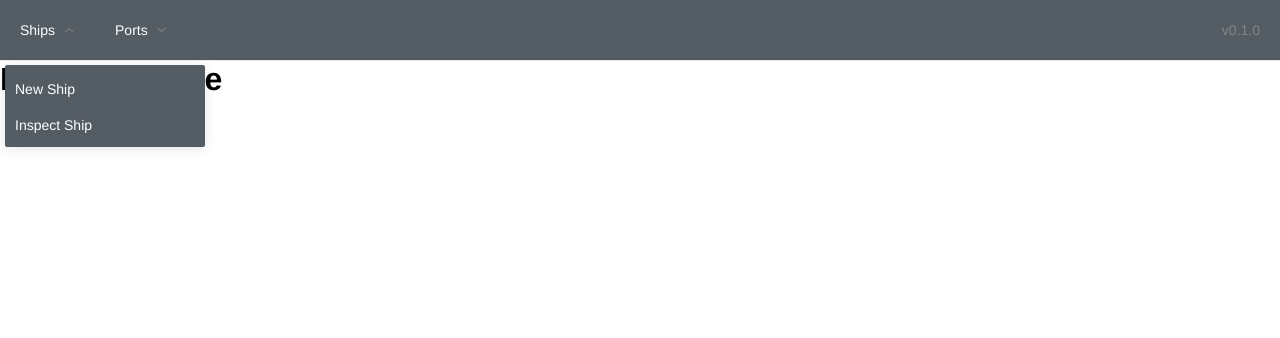
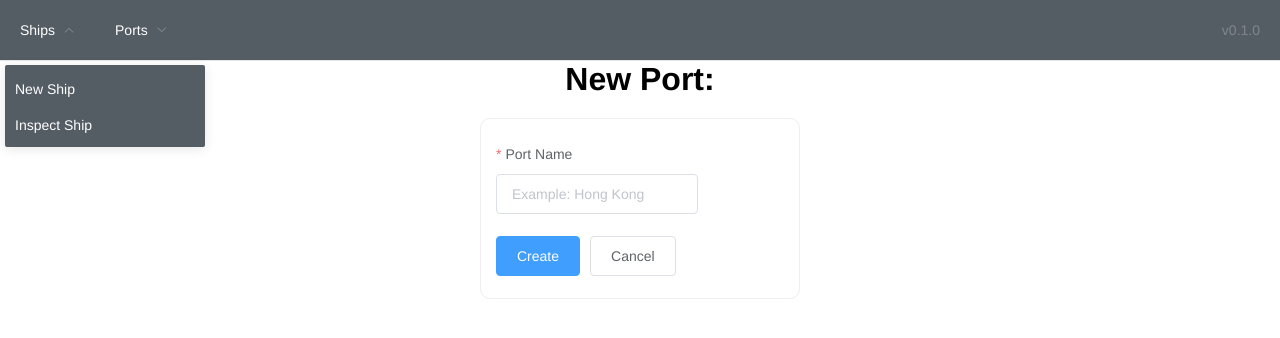
Before and after one commit to khaosdoctor/event-sourcing-demo-app, a Vue app in the folder frontend/: page /ports/new in a window 1280 px wide. Shown: the top 338 px of the page. Built offline with nearby package versions, Linux system fonts and the light colour scheme.

Commit message:
Add creation views

```diff
--- a/frontend/src/views/NewPort.vue
+++ b/frontend/src/views/NewPort.vue
@@ -1,5 +1,71 @@
 <template>
-  <div class="about">
-    <h1>New Port page</h1>
+  <div class="viewport">
+    <h1>New Port:</h1>
+    <el-row type="flex" class="form-row" justify="center">
+      <el-col :span="6">
+        <el-form ref="form" class="form" :model="form" :rules="formValidators" label-position="right" @submit.native.prevent>
+          <el-form-item label="Port Name" prop="name">
+            <el-input class="port-name-input" placeholder="Example: Hong Kong" v-model="form.name" @keyup.enter.native="onSubmit"></el-input>
+          </el-form-item>
+          <el-form-item>
+            <el-button type="primary" @click="onSubmit">Create</el-button>
+            <el-button @click="onCancel">Cancel</el-button>
+          </el-form-item>
+        </el-form>
+      </el-col>
+    </el-row>
   </div>
 </template>
+
+<script>
+export default {
+  data () {
+    return {
+      form: {
+        name: ''
+      },
+      formValidators: {
+        name: [
+          { required: true, message: 'Port name cannot be empty', trigger: 'blur' }
+        ]
+      }
+    }
+  },
+  methods: {
+    onSubmit () {
+      this.$refs.form.validate((isValid, errors) => {
+        if (!isValid) {
+          return Object.entries(errors).forEach(entry => {
+            setTimeout(() => this.$notify.error({ title: 'Error', message: entry.pop().pop().message }), 50)
+          })
+        }
+
+        const params = { name: this.form.name }
+        this.$services.port.create(params).then(() => this.$notify.success({ title: 'Success', message: 'Port created successfully!' }))
+        this.onCancel()
+      })
+    },
+    onCancel () {
+      this.$refs.form.resetFields()
+    }
+  }
+}
+</script>
+
+<style lang="scss" scoped>
+div.viewport {
+  h1 {
+    text-align: center;
+    margin-bottom: 20px;
+  }
+}
+
+.form {
+  border: 1px solid #eee;
+  border-radius: 10px;
+  padding: 15px 15px 0px 15px;
+  .port-name-input {
+    width: 70%;
+  }
+}
+</style>
--- a/frontend/src/views/NewShip.vue
+++ b/frontend/src/views/NewShip.vue
@@ -1,5 +1,84 @@
 <template>
-  <div class="about">
-    <h1>New ship page</h1>
+  <div class="viewport">
+    <h1>New Ship:</h1>
+    <el-row type="flex" class="form-row" justify="center">
+      <el-col :span="6">
+        <el-form ref="form" class="form" :model="form" :rules="formValidators" label-position="right" @submit.native.prevent>
+          <el-form-item label="Ship Name" prop="name">
+            <el-input class="ship-name-input" clearable placeholder="Example: Black Pearl" v-model="form.name" @keyup.enter.native="onSubmit"></el-input>
+          </el-form-item>
+          <el-form-item label="Current port" prop="initialPort">
+            <el-select v-model="form.initialPort" filterable clearable placeholder="Select current port">
+              <el-option v-for="(port, index) in ports" :key="index" :label="port.name" :value="port.id" @keyup.enter.native="onSubmit"></el-option>
+            </el-select>
+          </el-form-item>
+          <el-form-item>
+            <el-button type="primary" @click="onSubmit">Create</el-button>
+            <el-button @click="onCancel">Cancel</el-button>
+          </el-form-item>
+        </el-form>
+      </el-col>
+    </el-row>
   </div>
 </template>
+
+<script>
+export default {
+  data () {
+    return {
+      ports: [],
+      form: {
+        name: '',
+        initialPort: ''
+      },
+      formValidators: {
+        name: [
+          { required: true, message: 'Ship name cannot be empty', trigger: 'blur' }
+        ],
+        initialPort: [
+          { required: true, message: 'Please select at least one port', trigger: 'change' }
+        ]
+      }
+    }
+  },
+  created () {
+    this.$services.port.getAll().then(({ data }) => (this.ports = data))
+  },
+  methods: {
+    onSubmit () {
+      this.$refs.form.validate((isValid, errors) => {
+        if (!isValid) {
+          return Object.entries(errors).forEach(entry => {
+            setTimeout(() => this.$notify.error({ title: 'Error', message: entry.pop().pop().message }), 50)
+          })
+        }
+
+        const params = { name: this.form.name, currentPort: this.form.initialPort }
+        this.$services.ship.create(params).then(() => this.$notify.success({ title: 'Success', message: 'Ship created successfully!' }))
+        this.onCancel()
+      })
+    },
+    onCancel () {
+      this.$refs.form.resetFields()
+    }
+  }
+}
+</script>
+
+<style lang="scss" scoped>
+div.viewport {
+  h1 {
+    text-align: center;
+    margin-bottom: 20px;
+  }
+}
+
+.form {
+  border: 1px solid #eee;
+  border-radius: 10px;
+  padding: 15px 15px 0px 15px;
+  .ship-name-input {
+    width: 70%;
+  }
+}
+</style>
```
